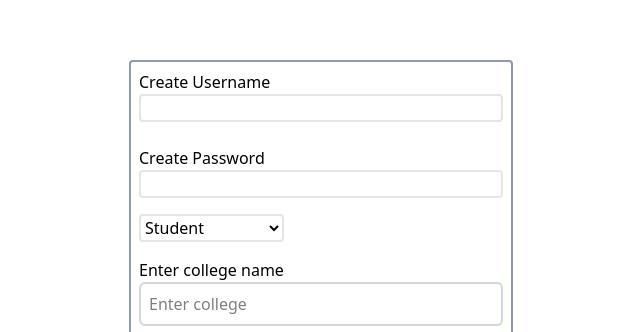
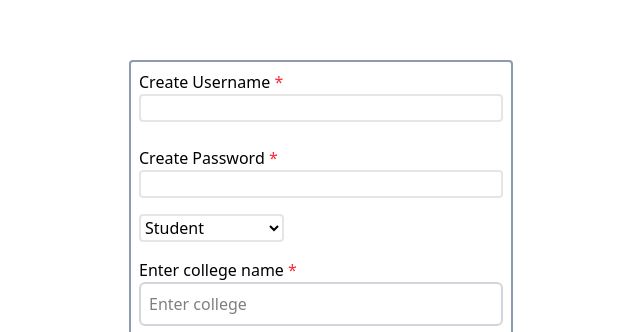
Before and after one commit to MANIKRISHNA-doctom/Book_Store, a React (Vite) app in the folder frontend/: page /create_user in a window 1280 px wide. Shown: the part 156-488 px from the top of the page, without its empty margins (319-959 px from the left). Built offline with nearby package versions, Linux system fonts and the light colour scheme.

Commit message:
Made some changes to improve UX in usercreating component

```diff
--- a/frontend/src/pages/User_creating.jsx
+++ b/frontend/src/pages/User_creating.jsx
@@ -15,6 +15,15 @@ const User_creating = () => {
   const submit = async (e) => {
     e.preventDefault();
     try {
+      if(!college || !password || !access || !username){
+        setError("Please fill all required fields");
+        setMessage("Please fill all required fields");
+        setError("");
+        setUsername("");
+        setPassword("");
+        setCollege("");
+        return;
+      }
       await axios.post(`https://book-store-backend-api-rsv8.onrender.com/books/create_user`, {
         username,
         password,
@@ -52,7 +61,7 @@ const User_creating = () => {
         setColleges([]);
         setShow(false);
       }
-    }, 400);
+    }, 300);
 
     return () => clearTimeout(timer);
   }, [query]);
@@ -70,7 +79,7 @@ const User_creating = () => {
           className="flex flex-col w-sm gap-2 rounded border-2 border-[#8e9aaf]"
         >
           <div className="m-2 flex flex-col">
-            <label htmlFor="name"> Create Username</label>
+            <label htmlFor="name"> Create Username <span className="text-red-500">*</span></label>
             <input
               type="text"
               id="name"
@@ -82,7 +91,7 @@ const User_creating = () => {
             />
           </div>
           <div className="m-2 flex flex-col">
-            <label htmlFor="password"> Create Password</label>
+            <label htmlFor="password"> Create Password <span className="text-red-500">*</span></label>
             <input
               type="password"
               id="password"
@@ -105,7 +114,7 @@ const User_creating = () => {
             </select>
           </div>
           <div className="m-2 flex flex-col">
-            <label htmlFor="college">Enter college name</label>
+            <label htmlFor="college">Enter college name <span className="text-red-500">*</span></label>
             <input
               type="text"
               id="college"
@@ -135,12 +144,13 @@ const User_creating = () => {
           >
             Submit
           </button>
+          {message && (
+            <div className="mt-1 pl-4 text-red-400">
+              <p>{message}</p>
+            </div>
+          )}
         </form>
-        {message && (
-          <div className="mt-2">
-            <p>{message}</p>
-          </div>
-        )}
+
         {error && <p>{error}</p>}
         <Link to="/">
           <button className="text-[#48cae4] underline hover:text-[#0077b6]">
```
